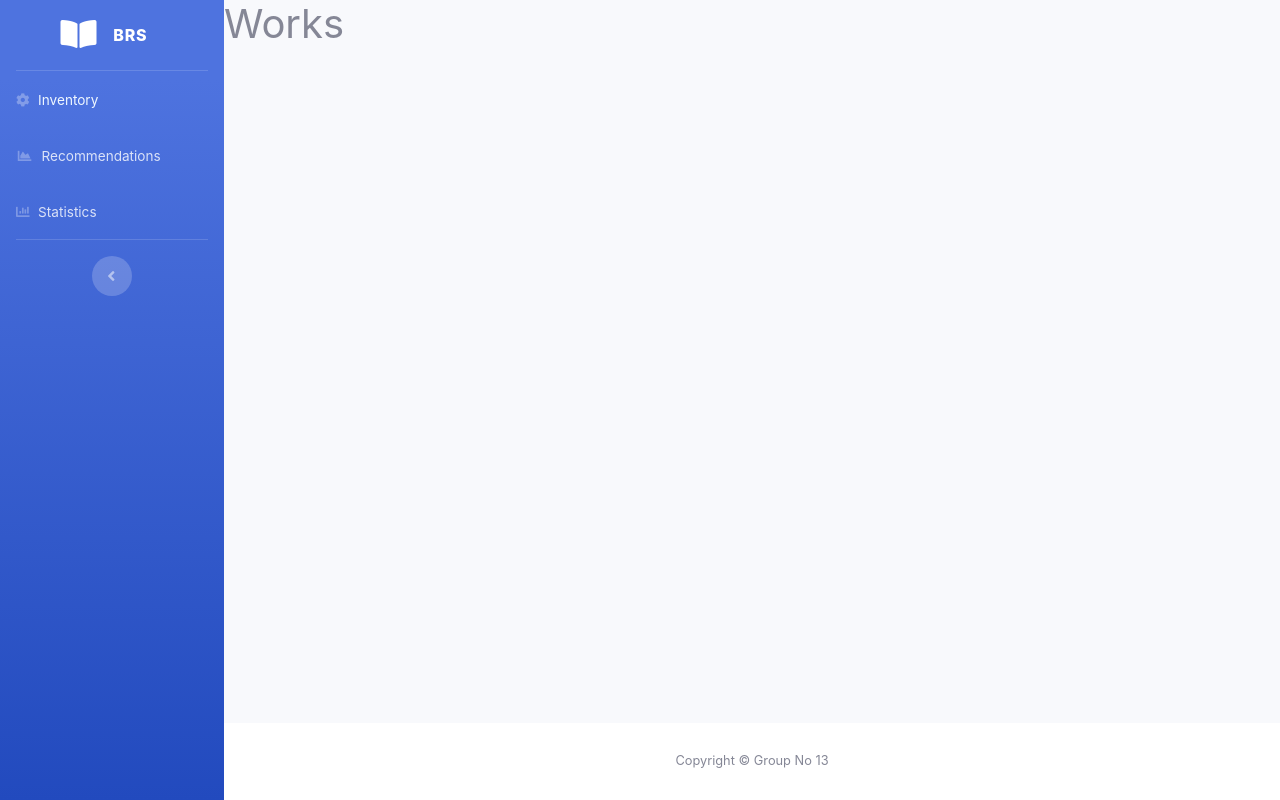
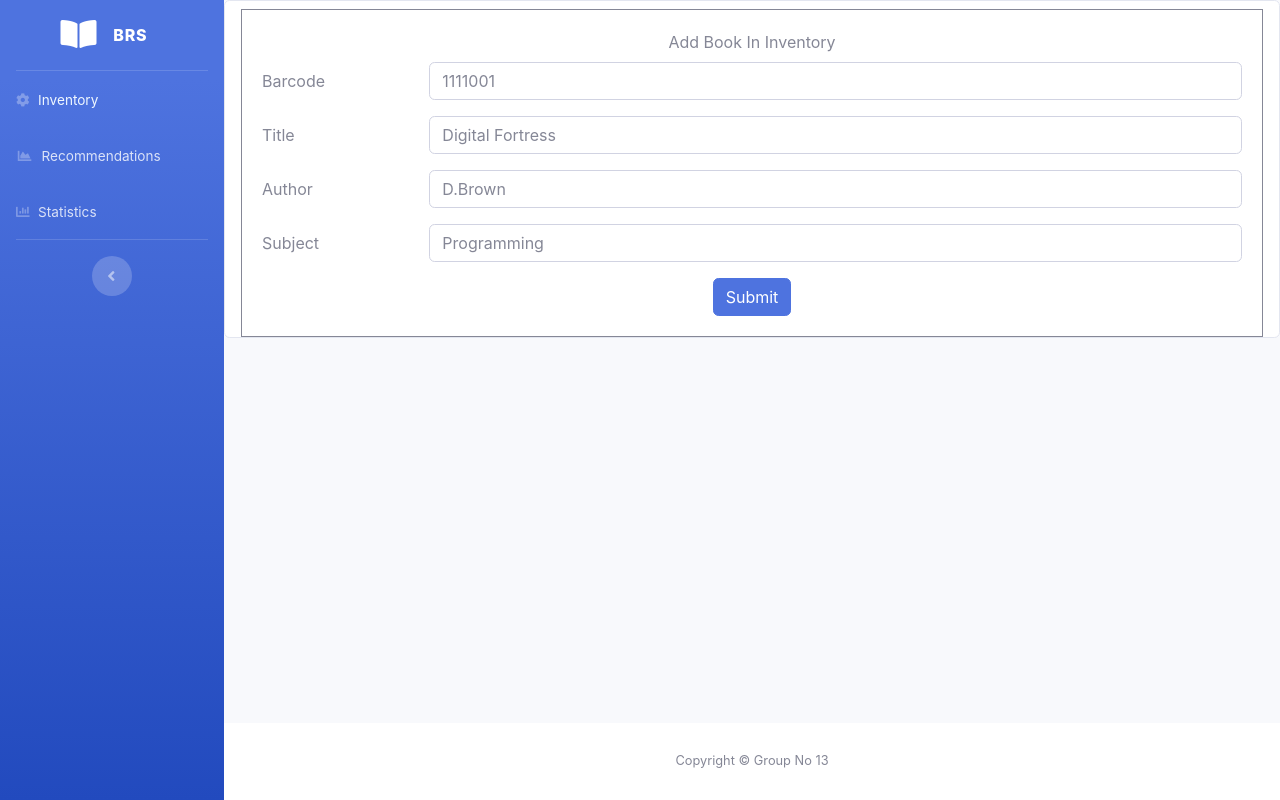
Before and after one commit to sagarbrptr/Book-Recommender-System, a Django app: page /librarianHome in a window 1280 px wide. Run offline with Django 3.2, Linux system fonts and the light colour scheme; some libraries are stand-ins or nearby versions.

Commit message:
Add Book functionality added in librarian

```diff
--- a/BRS/librarian/templates/librarian/librarian-home.html
+++ b/BRS/librarian/templates/librarian/librarian-home.html
@@ -8,8 +8,68 @@
 
         <!-- Begin Page Content -->
         <div class="container-fuild">
-            <h1>Works</h1>
 
+            <div class="card">
+                <div class="card-body border border-secondary mt-2 ml-3 mr-3">
+
+                    <div class="text-center mb-2">
+                        Add Book In Inventory
+                    </div>
+
+                    <form method="POST">
+                        {% csrf_token %}
+
+                        <div class="form-group row">
+                            <label for="newTitle" class="col-sm-2 col-form-label">Barcode</label>
+                            <div class="col-sm-10">
+                                <input required name="newBarocde" type="text" class="form-control" id="newBarocde"
+                                    placeholder="1111001">
+                            </div>
+                        </div>
+
+                        <div class="form-group row">
+                            <label for="newTitle" class="col-sm-2 col-form-label">Title</label>
+                            <div class="col-sm-10">
+                                <input required name="newTitle" type="text" class="form-control" id="newTitle"
+                                    placeholder="Digital Fortress">
+                            </div>
+                        </div>
+
+                        <div class="form-group row">
+                            <label for="newAuthor" class="col-sm-2 col-form-label">Author</label>
+                            <div class="col-sm-10">
+                                <input required name="newAuthor" type="text" class="form-control" id="newAuthor"
+                                    placeholder="D.Brown">
+                            </div>
+                        </div>
+
+                        <div class="form-group row">
+                            <label for="newSubject" class="col-sm-2 col-form-label">Subject</label>
+                            <div class="col-sm-10">
+                                <input required name="newSubject" type="text" class="form-control" id="newSubject"
+                                    placeholder="Programming">
+                            </div>
+                        </div>
+
+                        <div class="text-center">
+                            <button class="btn btn-primary" value="newBookSubmit" name="newBookSubmit">Submit</button>
+                        </div>
+
+                    </form>
+                </div>
+            </div>
+
+            {% if insertFormSubmitted and insertSuccessful %}
+            <div class="alert alert-success" role="alert">
+                New Book Added Successfully
+            </div>
+
+            {% elif insertFormSubmitted and not insertSuccessful %}
+            <div class="alert alert-secondary" role="alert">
+                Error in inserting in books
+            </div>
+
+            {% endif %}
 
         </div>
         <!-- /.container-fluid -->
--- a/BRS/librarian/views.py
+++ b/BRS/librarian/views.py
@@ -43,7 +43,31 @@ class DB:
 
 
 def librarianHome(request):
-    return render(request,'librarian/librarian-home.html')
+
+    insertSuccessful = False
+    insertFormSubmitted = False
+
+    if request.POST.get("newBookSubmit"):
+        newBarocde = request.POST.get("newBarocde")
+        newTitle = request.POST.get("newTitle")
+        newAuthor = request.POST.get("newAuthor")
+        newSubject = request.POST.get("newSubject")
+
+        database = DB()
+        insertFormSubmitted = True
+
+        submitQuery = "Insert into books values('" + newBarocde + "', curdate(), '" + newTitle + "', '" + newAuthor + "', '" + newSubject + "');"
+        errorMsg = "Error in inserting in books"
+        print(submitQuery)
+
+        insertSuccessful = database.insertOrUpdateOrDelete(submitQuery, errorMsg)
+
+    context = {
+        "insertSuccessful" : insertSuccessful,
+        "insertFormSubmitted" : insertFormSubmitted,
+    }
+
+    return render(request,'librarian/librarian-home.html', context)
 
 def librarianRecommendation(request):
     recommendedBook = []
```
